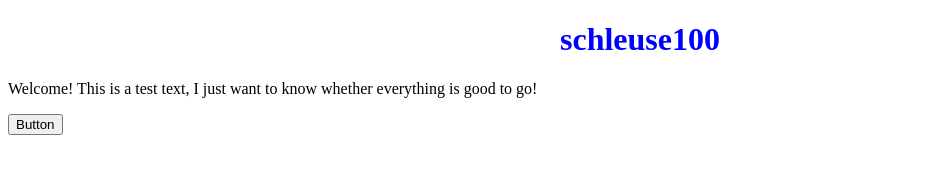
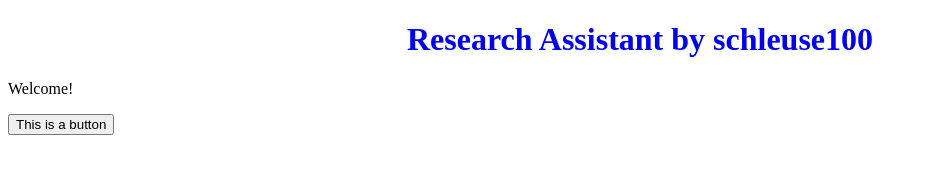
Before and after one commit to schleuse100/schleuse100.github.io, a plain HTML site: page index.html in a window 1280 px wide. Shown: the whole page, without its empty margins (0-927 px from the left). Drawn offline with Linux system fonts and the light colour scheme.

Commit message:
Update index.html

```diff
--- a/index.html
+++ b/index.html
@@ -10,8 +10,8 @@
     <title>Home</title>
 </head>
 <body>
-    <h1>schleuse100</h1>
-    <p>Welcome! This is a test text, I just want to know whether everything is good to go!</p>
-    <button>Button</button>
+    <h1>Research Assistant by schleuse100</h1>
+    <p>Welcome!</p>
+    <button>This is a button</button>
 </body>
 </html>
```
